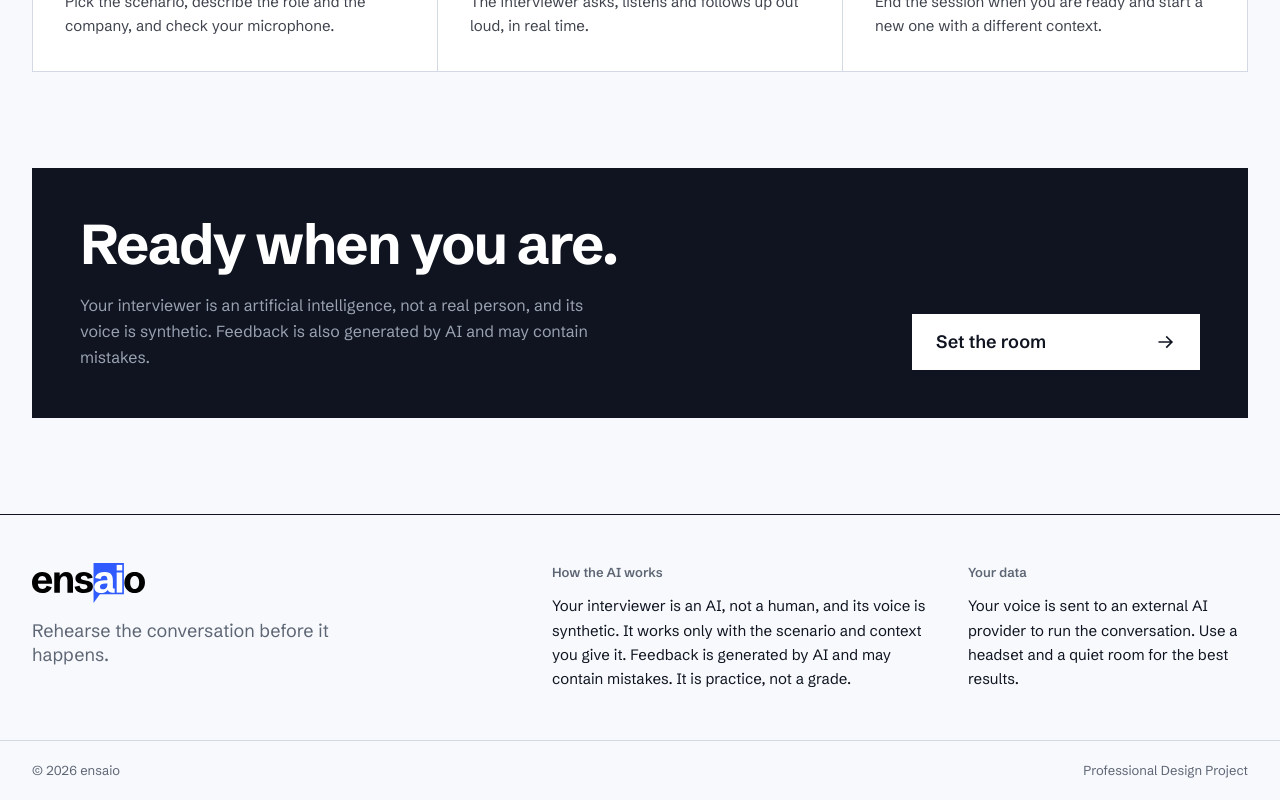
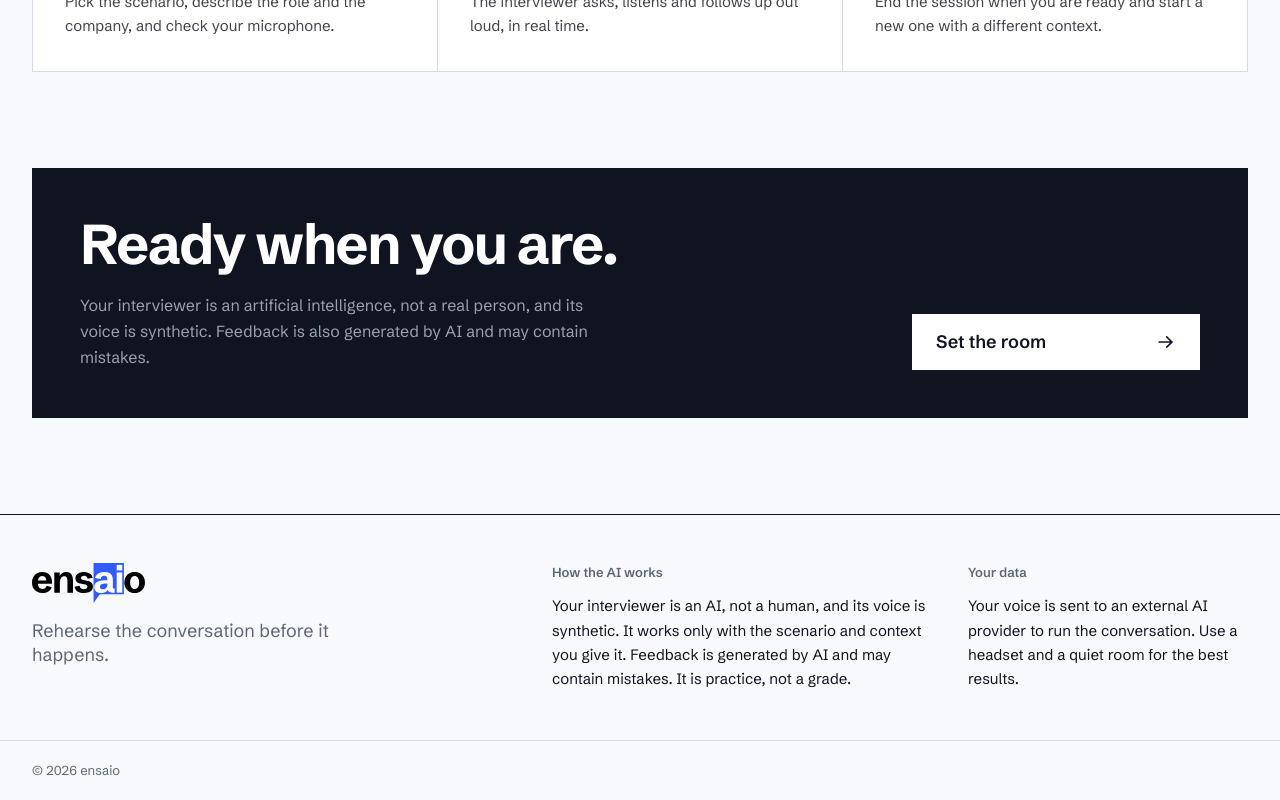
Before and after one commit to Professional-Design-Project/PDP, a Next.js app in the folder frontend/: page / in a window 1280 px wide. Shown: the part 1476-2276 px from the top of the page. Built offline with nearby package versions, Linux system fonts and the light colour scheme.

Commit message:
chore(frontend): remove the project name from the footer

```diff
--- a/frontend/src/components/site-footer.tsx
+++ b/frontend/src/components/site-footer.tsx
@@ -30,9 +30,8 @@ export function SiteFooter() {
       </div>
 
       <div className="border-t border-line">
-        <div className="mx-auto flex max-w-7xl flex-col gap-1 px-4 py-5 text-[13px] text-muted sm:flex-row sm:justify-between sm:px-8">
+        <div className="mx-auto max-w-7xl px-4 py-5 text-[13px] text-muted sm:px-8">
           <p>© 2026 ensaio</p>
-          <p>Professional Design Project</p>
         </div>
       </div>
     </footer>
```
